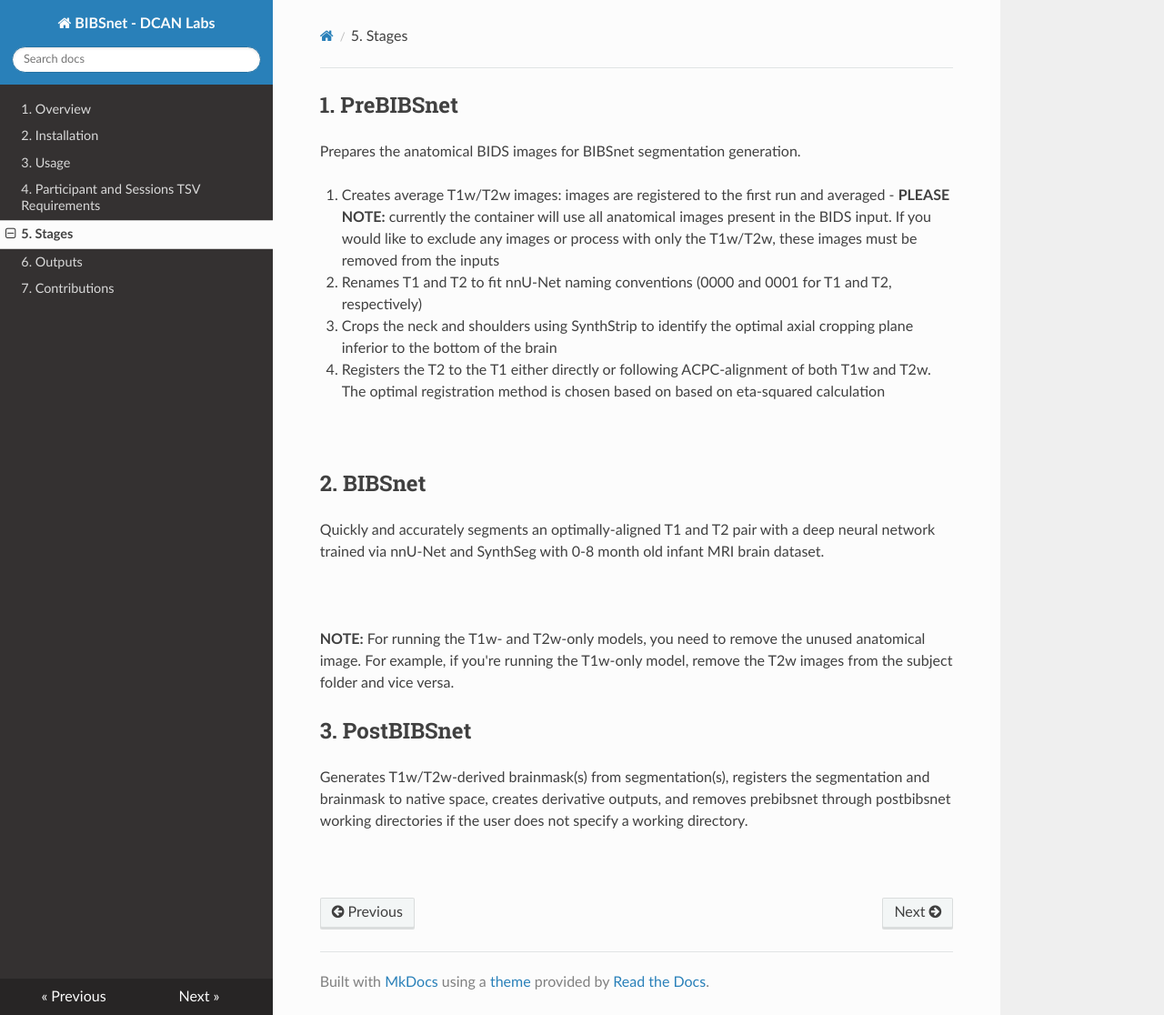
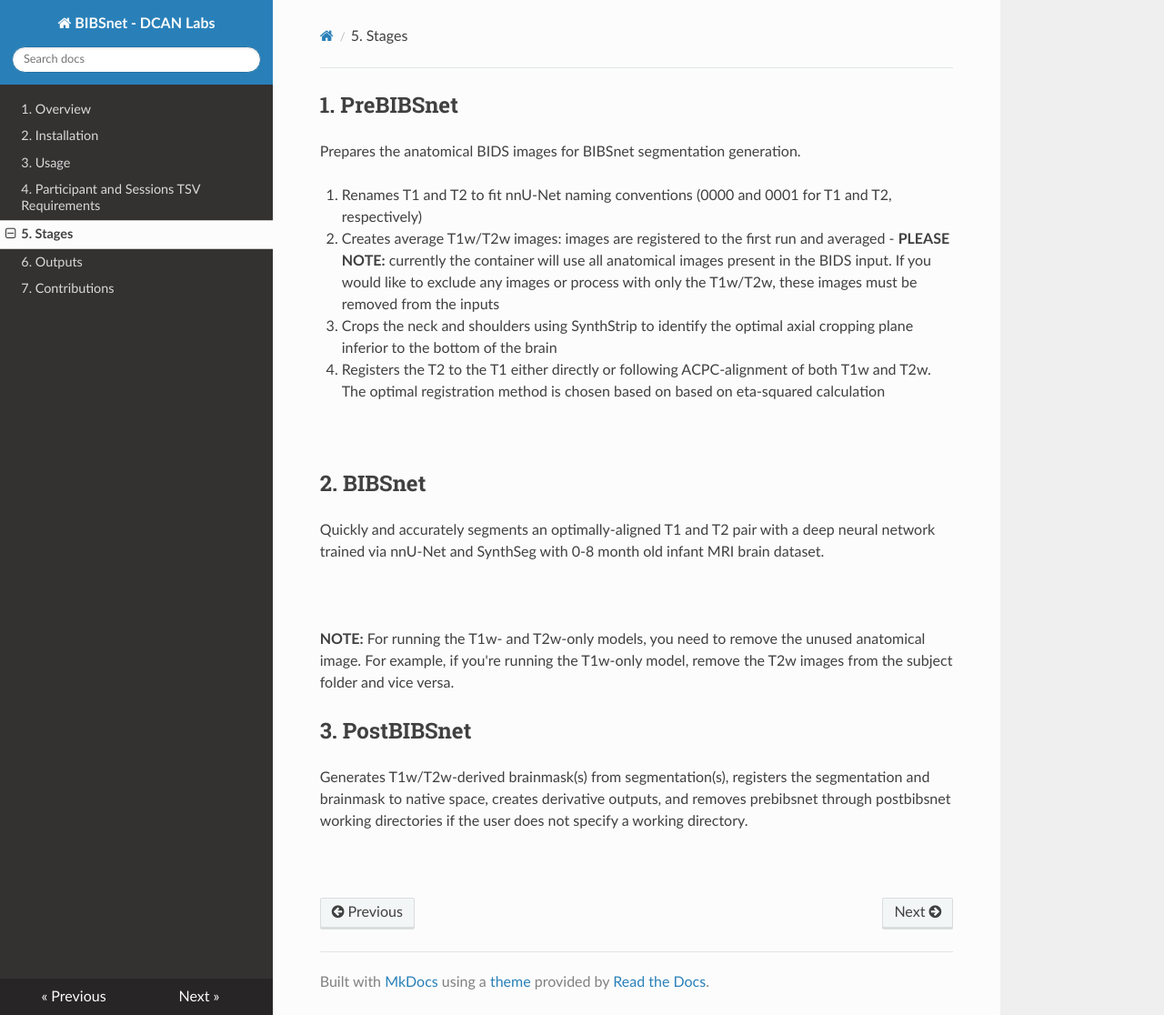
Before and after one commit to DCAN-Labs/BIBSnet, an MkDocs documentation site: the page built from docs/stages.md, in a window 1280 px wide and 1116 px high. Shown: the whole window at 91% size. Built offline with MkDocs 1.6.1, drawn with Linux system fonts in a browser that asks for light colours; nearby versions of some CDN libraries.

```diff
--- a/docs/stages.md
+++ b/docs/stages.md
@@ -2,8 +2,8 @@
 
 Prepares the anatomical BIDS images for BIBSnet segmentation generation.
 
-1. Creates average T1w/T2w images: images are registered to the first run and averaged - **PLEASE NOTE:** currently the container will use all anatomical images present in the BIDS input. If you would like to exclude any images or process with only the T1w/T2w, these images must be removed from the inputs
-2. Renames T1 and T2 to fit nnU-Net naming conventions (0000 and 0001 for T1 and T2, respectively)
+1. Renames T1 and T2 to fit nnU-Net naming conventions (0000 and 0001 for T1 and T2, respectively)
+2. Creates average T1w/T2w images: images are registered to the first run and averaged - **PLEASE NOTE:** currently the container will use all anatomical images present in the BIDS input. If you would like to exclude any images or process with only the T1w/T2w, these images must be removed from the inputs
 3. Crops the neck and shoulders using SynthStrip to identify the optimal axial cropping plane inferior to the bottom of the brain
 4. Registers the T2 to the T1 either directly or following ACPC-alignment of both T1w and T2w. The optimal registration method is chosen based on based on eta-squared calculation
 
```
